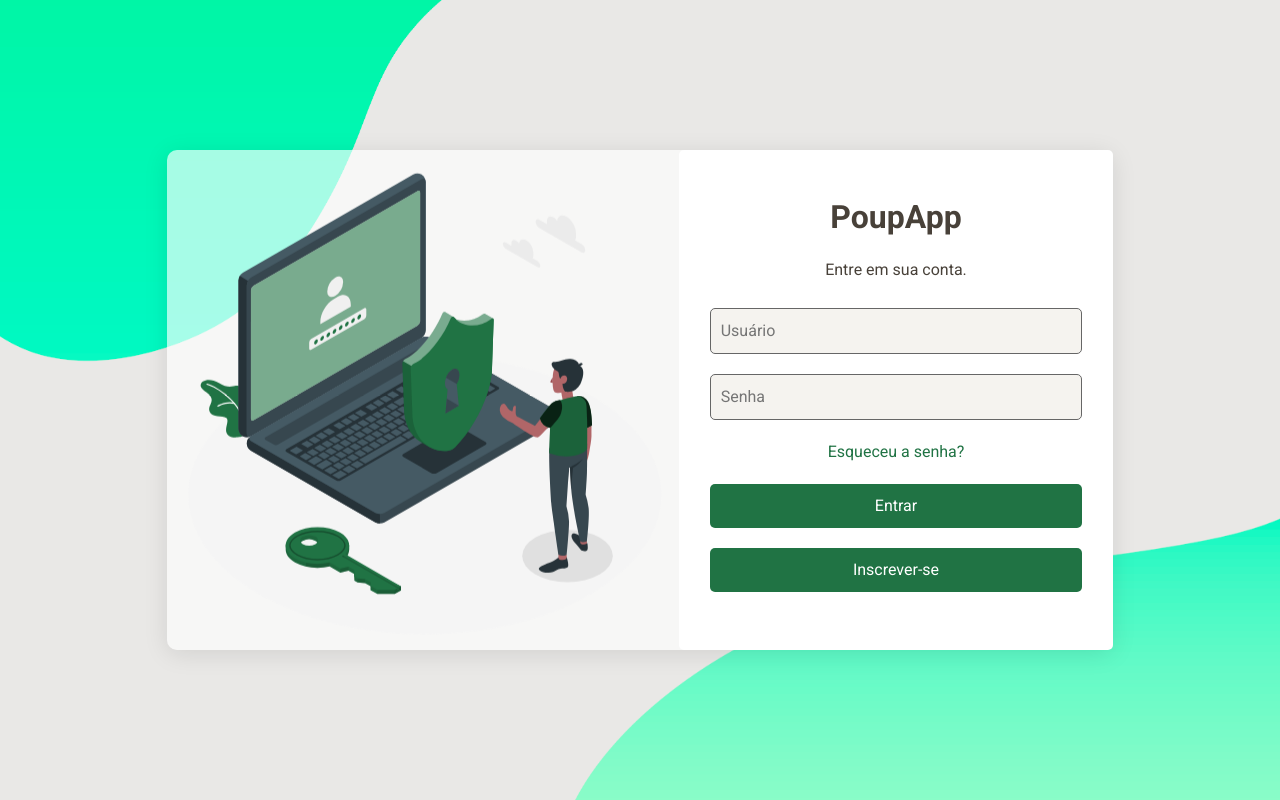
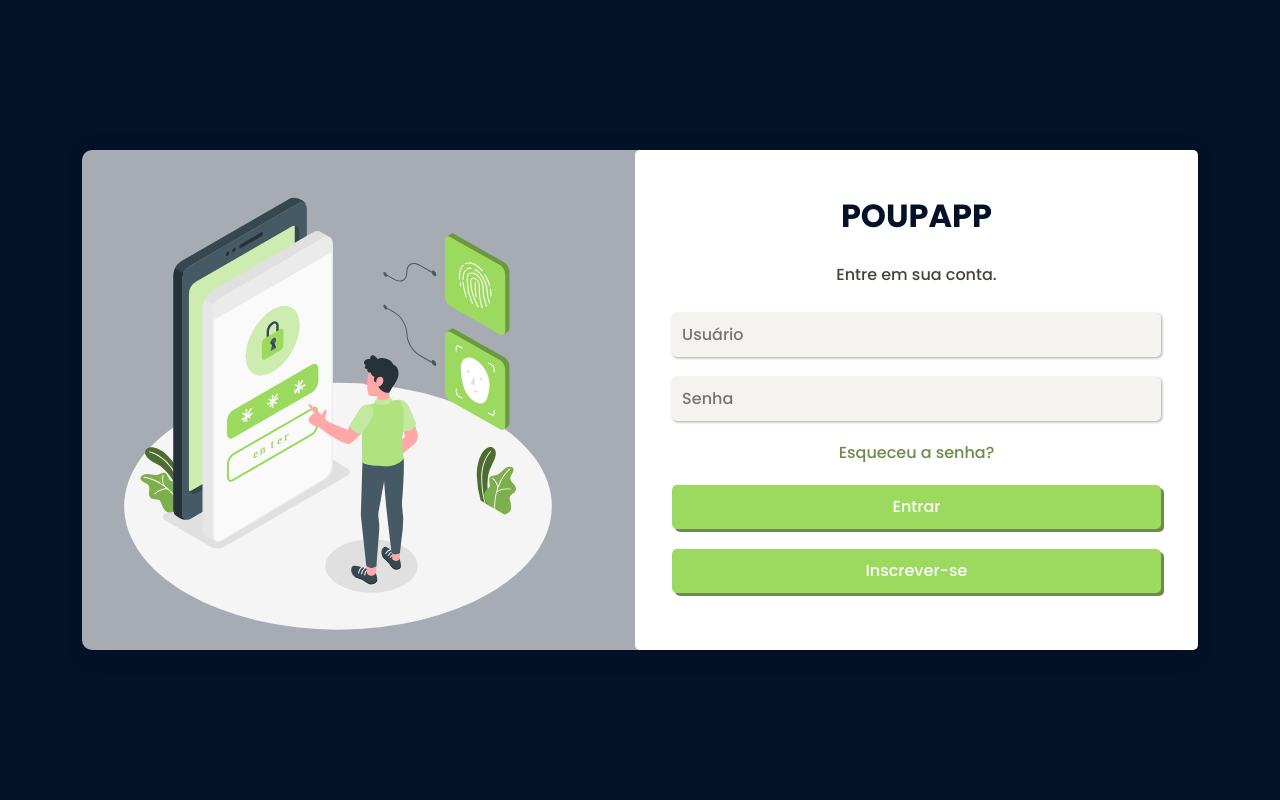
Before and after one commit to Joaoguilhermeasf/PoupApp, a Flask app: page /login/ in a window 1280 px wide. Run offline with Flask 3, Linux system fonts and the light colour scheme; some libraries are stand-ins or nearby versions.

Commit message:
novas imagens

```diff
--- a/static/css/styles.css
+++ b/static/css/styles.css
@@ -1,8 +1,21 @@
+@font-face {
+  font-family: Poppins-Medium;
+  src: url(/static/fontes/Poppins-Medium.ttf);
+}
+@font-face {
+  font-family: Days-Sans;
+  src: url(/static/fontes/Days\ Sans\ Black.otf);
+}
+@font-face {
+  font-family: Poppins-Bold;
+  src: url(/static/fontes/Poppins-Bold.ttf);
+}
+
 * {
   margin: 0;
   padding: 0;
   box-sizing: border-box;
-  font-family: 'Roboto', sans-serif;
+  font-family: Poppins-Medium;
 }
 
 body{
@@ -11,7 +24,7 @@ body{
   display: flex;
   justify-content: center;
   align-items: center;
-  background: linear-gradient(145deg, #a6ddb2 0%, #0f572e 100%);
+  background-color: #031227;
 }
 
 
@@ -55,9 +68,10 @@ min-height: 100%;
 }
 
 .login-form h2 {
+  font-family: Poppins-Bold;
   font-weight: bold;
   margin: 0;
-  color: #484139;
+  color: #031227;
 }
 
 .login-form p {
@@ -69,18 +83,19 @@ min-height: 100%;
   width: 90%;
   padding: 10px;
   margin: 10px 0;
-  border: 1px solid #666666;
+  border: none;
+  box-shadow: 1px 1px 3px #0000005b;
   border-radius: 5px;
   background-color: #F5F3EF;
 }
 
 .login-form input:focus-visible{
-  outline: 1px solid #18c764;
+  outline: 1px solid #9CDA5F;
 }
 
 
 .login-form a {
-  color: #207344;
+  color: #6C8C4B;
   text-decoration: none;
   display: block;
   margin: 10px 0;
@@ -92,10 +107,12 @@ min-height: 100%;
   margin: 10px 0;
   border: none;
   border-radius: 5px;
-  background: #207344;
+  background: #9CDA5F;
+  box-shadow: 3px 3px  #6C8C4B;
   color: #fff;
   cursor: pointer;
 }
+
 
 .login-form{
   margin-top: 20px;
--- a/templates/dashboard.html
+++ b/templates/dashboard.html
@@ -13,14 +13,12 @@
 <script src="https://cdn.plot.ly/plotly-latest.min.js"></script> <!-- Adicionado -->
 </head>
 <body>
-  <div class="background">
-    <img src="{{ url_for('static', filename='img/home_bg.png') }}" alt="">
-  </div>
   <div class="content">
     <div class="sidebar">
       <div class="top">
         <div class="logo">
-          <img src="{{ url_for('static', filename='img/logo.png') }}" alt="Logo">
+          <img src="{{ url_for('static', filename='img/logo-2.svg') }}" alt="Logo">
+          <a>POUPAPP</a>
         </div>
         <ul class="menu">
           <li class="listaMenu"><a href="#"><span>INÍCIO</span></a></li>
--- a/templates/index.html
+++ b/templates/index.html
@@ -2,19 +2,16 @@
 {% block content %}
 
     <div class="container">
-        <div class="background">
-            <img src="{{ url_for('static', filename='img/background.png') }}" alt="Efeitos">
-        </div>
         <div class="login-box">
             <div class="center-container">
                 <div class="ilustra">
-                  <img src="{{ url_for('static', filename='img/security.svg') }}" alt="Efeitos" class="floating">
+                  <img src="{{ url_for('static', filename='img/security-2.svg') }}" alt="Efeitos" class="floating">
                 </div>
             </div>
             <div class="login-form">
                 <form method='post' action="{{ url_for('autenticar') }}">
                     {{ form.hidden_tag() }}
-                    <h2>PoupApp</h2>
+                    <h2>POUPAPP</h2>
                     <p>Entre em sua conta.</p>
                     {{ form.login(placeholder="Usuário") }}
                     {{ form.password(placeholder="Senha") }}
```
Also changed, not shown: static/css/home.css (+97 -26 lines), templates/cadastrar_gastos.html (+7 -9 lines), static/fontes/Days Sans Black.otf (added), static/fontes/Poppins-Bold.ttf (added), static/fontes/Poppins-Medium.ttf (added), static/img/logo-2.svg (added), static/img/regsiter-img.svg (added), static/img/security-2.svg (added).
